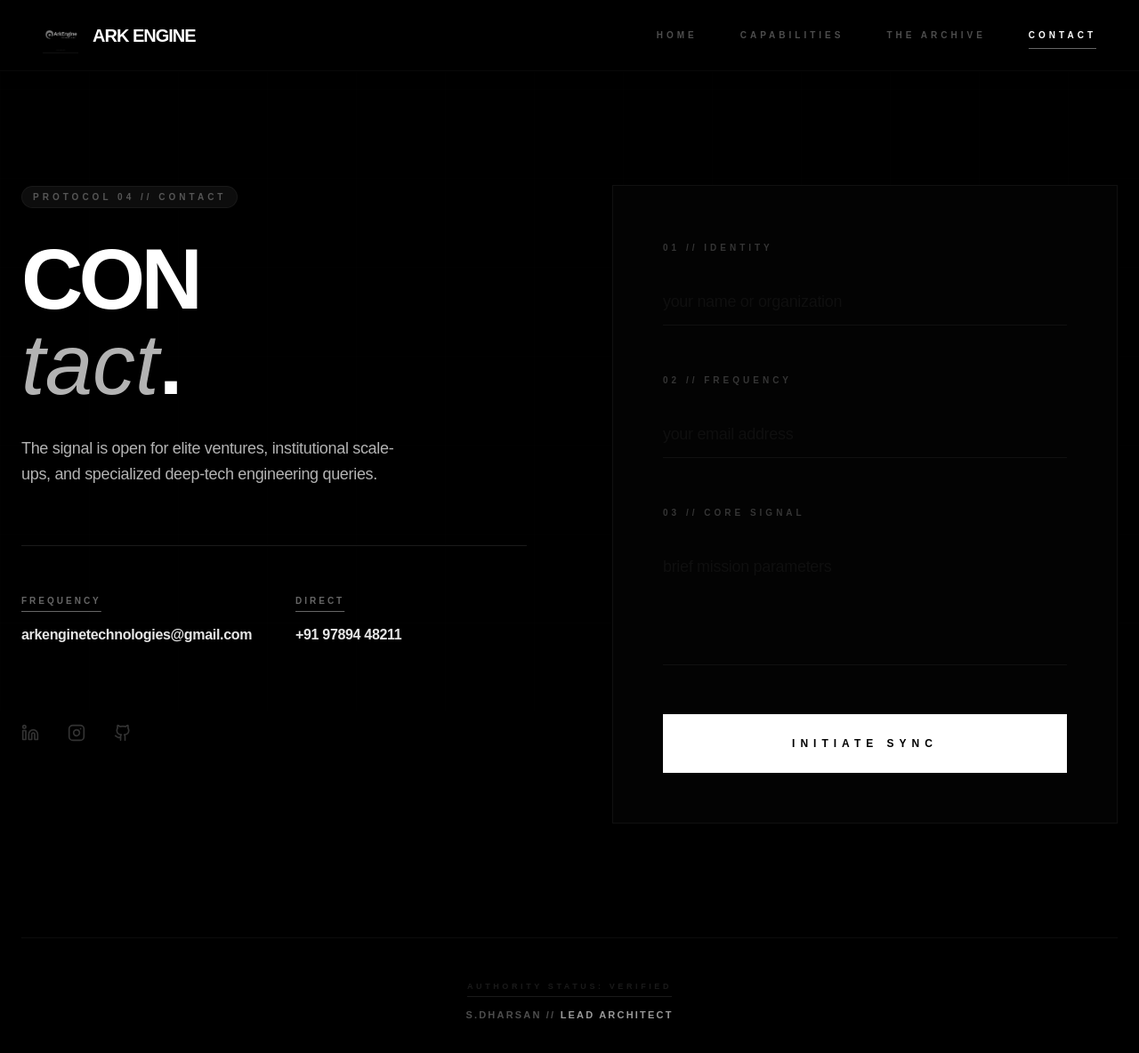
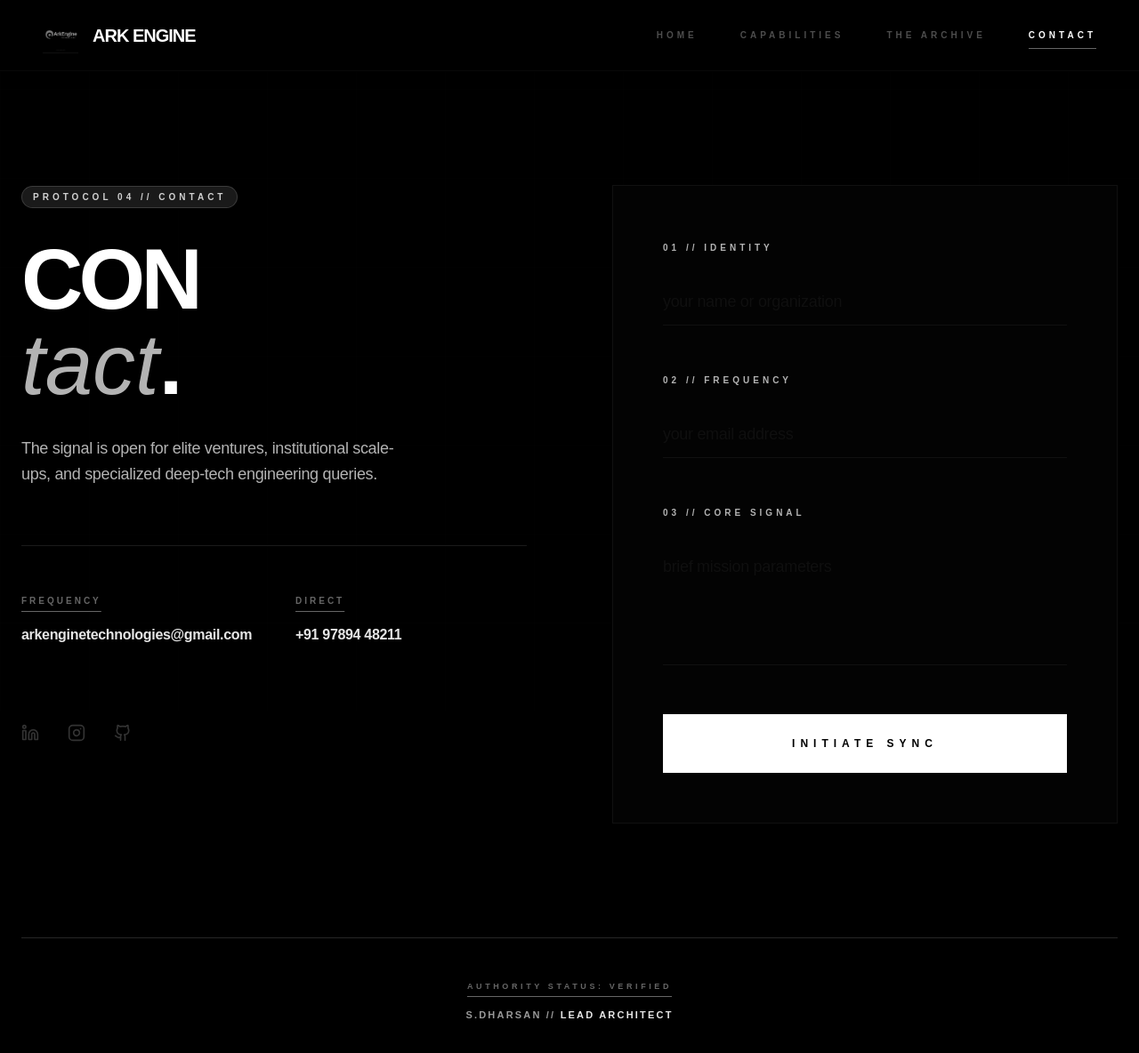
Before and after one commit to Dharanidharan7679/ArkEngine, a React (Vite) app: page /contact in a window 1280 px wide. Shown: the top 1184 px of the page at 89% size. Built offline with nearby package versions, Linux system fonts and the light colour scheme; a web font is replaced by a local one.

Commit message:
style: comprehensive high-contrast visibility sweep and professional polish

```diff
--- a/src/index.css
+++ b/src/index.css
@@ -25,8 +25,8 @@
 
 @layer base {
     * {
-        @apply border-white/10;
-        /* Increased border visibility */
+        @apply border-white/15;
+        /* Defined professional borders */
     }
 
     body {
--- a/src/pages/Contact.tsx
+++ b/src/pages/Contact.tsx
@@ -46,8 +46,8 @@ export const Contact = () => {
                     className="space-y-16"
                 >
                     <div className="space-y-8">
-                        <div className="inline-flex items-center gap-3 px-3 py-1 bg-white/5 border border-white/5 rounded-full">
-                            <span className="text-[10px] font-black uppercase tracking-[0.4em] text-white/30">Protocol 04 // Contact</span>
+                        <div className="inline-flex items-center gap-3 px-3 py-1 bg-white/10 border border-white/15 rounded-full">
+                            <span className="text-[10px] font-black uppercase tracking-[0.4em] text-white/80">Protocol 04 // Contact</span>
                         </div>
                         <h2 className="text-5xl md:text-8xl font-bold tracking-tighter uppercase leading-[0.85]">
                             Con <br />
@@ -87,7 +87,7 @@ export const Contact = () => {
                     <div className="p-2 border border-white/5 bg-white/[0.01] backdrop-blur-3xl rounded-none">
                         <form ref={form} onSubmit={sendEmail} className="space-y-12 p-8 md:p-12">
                             <div className="space-y-6">
-                                <label className="text-[10px] font-black uppercase tracking-[0.4em] text-white/20">01 // Identity</label>
+                                <label className="text-[10px] font-black uppercase tracking-[0.4em] text-white/70">01 // Identity</label>
                                 <input
                                     type="text"
                                     name="name"
@@ -98,7 +98,7 @@ export const Contact = () => {
                                 />
                             </div>
                             <div className="space-y-6">
-                                <label className="text-[10px] font-black uppercase tracking-[0.4em] text-white/20">02 // Frequency</label>
+                                <label className="text-[10px] font-black uppercase tracking-[0.4em] text-white/70">02 // Frequency</label>
                                 <input
                                     type="email"
                                     name="userEmail"
@@ -109,7 +109,7 @@ export const Contact = () => {
                                 />
                             </div>
                             <div className="space-y-6">
-                                <label className="text-[10px] font-black uppercase tracking-[0.4em] text-white/20">03 // Core Signal</label>
+                                <label className="text-[10px] font-black uppercase tracking-[0.4em] text-white/70">03 // Core Signal</label>
                                 <textarea
                                     name="notes"
                                     required
@@ -150,11 +150,11 @@ export const Contact = () => {
                 initial={{ opacity: 0 }}
                 animate={{ opacity: 1 }}
                 transition={{ delay: 0.8 }}
-                className="mt-32 pt-12 border-t border-white/5 flex flex-col items-center gap-4 text-center"
+                className="mt-32 pt-12 border-t border-white/15 flex flex-col items-center gap-4 text-center"
             >
-                <div className="text-[9px] font-black uppercase tracking-[0.4em] text-white/10 underline underline-offset-8">Authority Status: Verified</div>
-                <div className="text-[11px] font-bold uppercase tracking-[0.2em] text-white/30">
-                    S.Dharsan // <span className="text-white/60">Lead Architect</span>
+                <div className="text-[9px] font-black uppercase tracking-[0.4em] text-white/40 underline underline-offset-8">Authority Status: Verified</div>
+                <div className="text-[11px] font-bold uppercase tracking-[0.2em] text-white/60">
+                    S.Dharsan // <span className="text-white/90">Lead Architect</span>
                 </div>
             </motion.div>
         </div>
--- a/src/pages/Home.tsx
+++ b/src/pages/Home.tsx
@@ -21,14 +21,14 @@ export const Home = () => {
                     transition={{ duration: 1.2, ease: "easeOut" }}
                     className="space-y-6"
                 >
-                    <div className="inline-flex items-center gap-4 px-4 py-1.5 border border-white/5 bg-white/5 backdrop-blur-xl rounded-full">
-                        <span className="text-[10px] font-bold uppercase tracking-[0.4em] text-white/40">Initiating Discovery // Phase 01</span>
+                    <div className="inline-flex items-center gap-4 px-4 py-1.5 border border-white/10 bg-white/5 backdrop-blur-xl rounded-full">
+                        <span className="text-[10px] font-bold uppercase tracking-[0.4em] text-white/80">Initiating Discovery // Phase 01</span>
                     </div>
 
                     <div className="space-y-4">
                         <h1 className="text-4xl md:text-6xl lg:text-8xl font-bold leading-[0.85] tracking-tighter uppercase">
                             Modern <br />
-                            <span className="italic lowercase font-normal opacity-70 tracking-normal">Engineering</span> <br />
+                            <span className="italic uppercase font-normal opacity-90 tracking-normal text-white">Engineering</span> <br />
                             Standard
                         </h1>
                     </div>
@@ -65,7 +65,7 @@ export const Home = () => {
             {/* Aesthetic Detail: Technical Specs */}
             <motion.div
                 initial={{ opacity: 0 }}
-                animate={{ opacity: 0.2 }}
+                animate={{ opacity: 0.6 }}
                 transition={{ delay: 1.5 }}
                 className="absolute bottom-12 left-6 hidden lg:flex flex-col gap-1 text-[8px] font-mono tracking-widest uppercase text-white"
             >
@@ -76,7 +76,7 @@ export const Home = () => {
 
             <motion.div
                 initial={{ opacity: 0 }}
-                animate={{ opacity: 0.2 }}
+                animate={{ opacity: 0.6 }}
                 transition={{ delay: 1.5 }}
                 className="absolute bottom-12 right-6 hidden lg:flex flex-col gap-1 text-[8px] font-mono tracking-widest uppercase text-white text-right"
             >
--- a/src/pages/Services.tsx
+++ b/src/pages/Services.tsx
@@ -36,8 +36,8 @@ export const Services = () => {
                     animate={{ opacity: 1, x: 0 }}
                     className="max-w-3xl space-y-6"
                 >
-                    <div className="inline-block px-3 py-1 bg-white/5 border border-white/5 rounded-full">
-                        <span className="text-[10px] font-black uppercase tracking-[0.4em] text-white/30">Protocol 02 // Capabilities</span>
+                    <div className="inline-block px-3 py-1 bg-white/10 border border-white/10 rounded-full">
+                        <span className="text-[10px] font-black uppercase tracking-[0.4em] text-white/80">Protocol 02 // Capabilities</span>
                     </div>
                     <h2 className="text-5xl md:text-8xl font-bold tracking-tighter uppercase leading-[0.85]">
                         The <span className="italic font-normal opacity-70 lowercase tracking-normal">Execution</span> <br />
@@ -67,8 +67,8 @@ export const Services = () => {
                     >
                         {/* ID & Label */}
                         <div className="lg:col-span-2 flex items-center gap-6">
-                            <span className="text-[10px] font-mono text-white/20 group-hover:text-white transition-colors">#{item.id}</span>
-                            <span className="text-[9px] font-black uppercase tracking-[0.3em] text-white/10 group-hover:text-white/40 transition-colors">{item.tag}</span>
+                            <span className="text-[10px] font-mono text-white/60 group-hover:text-white transition-colors">#{item.id}</span>
+                            <span className="text-[9px] font-black uppercase tracking-[0.3em] text-white/40 group-hover:text-white/80 transition-colors">{item.tag}</span>
                         </div>
 
                         {/* Title */}
@@ -80,7 +80,7 @@ export const Services = () => {
 
                         {/* Description */}
                         <div className="lg:col-span-5 mt-4 lg:mt-0">
-                            <p className="text-base text-white/30 group-hover:text-white/60 transition-colors leading-relaxed font-medium">
+                            <p className="text-base text-white/90 group-hover:text-white/60 transition-colors leading-relaxed font-bold">
                                 {item.desc}
                             </p>
                         </div>
@@ -105,7 +105,7 @@ export const Services = () => {
                     { icon: Zap, label: 'Instant Sync' },
                     { icon: Globe, label: 'Global Grid' }
                 ].map((stat, i) => (
-                    <div key={i} className="flex items-center gap-3 grayscale opacity-30 hover:grayscale-0 hover:opacity-100 transition-all cursor-default">
+                    <div key={i} className="flex items-center gap-3 grayscale-0 opacity-80 hover:opacity-100 transition-all cursor-default">
                         <stat.icon size={16} />
                         <span className="text-[10px] font-black uppercase tracking-[0.3em]">{stat.label}</span>
                     </div>
```
Also changed, not shown: src/pages/Portfolio.tsx (+8 -8 lines).
